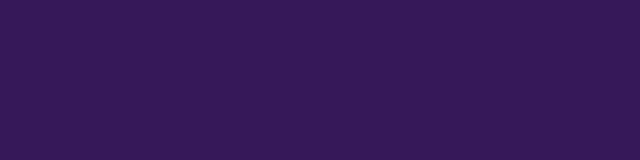
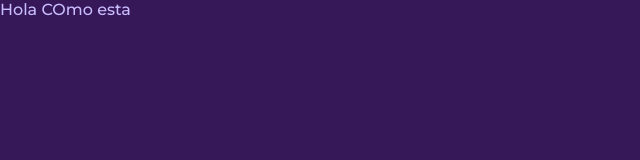
Before and after one commit to Bifooh/academy, a plain HTML site: page index.html in a window 1280 px wide. Shown: the whole page, without its empty margins (0-640 px from the left). Drawn offline with nearby package versions, Linux system fonts and the light colour scheme.

Commit message:
hola como esta

```diff
--- a/index.html
+++ b/index.html
@@ -25,7 +25,7 @@
       <main class="main">
          <!--==================== HOME ====================-->
          <section class="home">
-
+            Hola COmo esta
          </section>
       </main>
 
```
